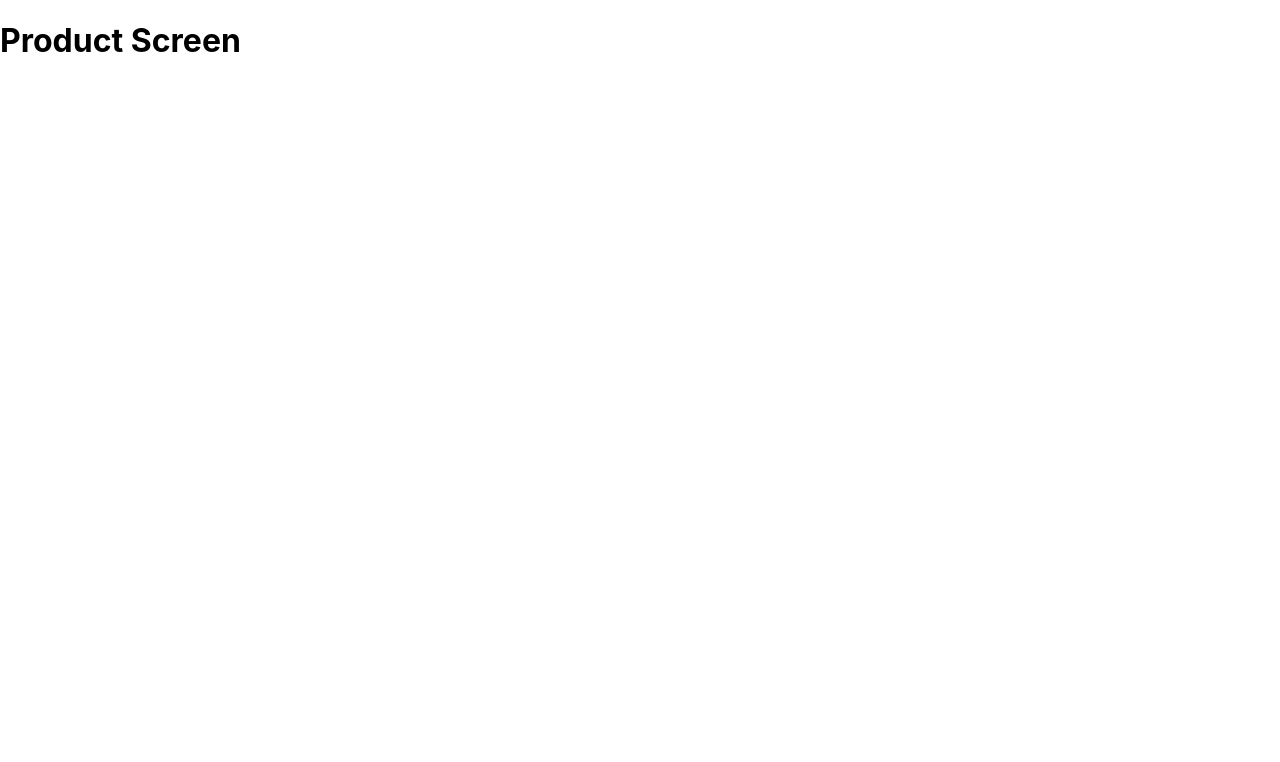
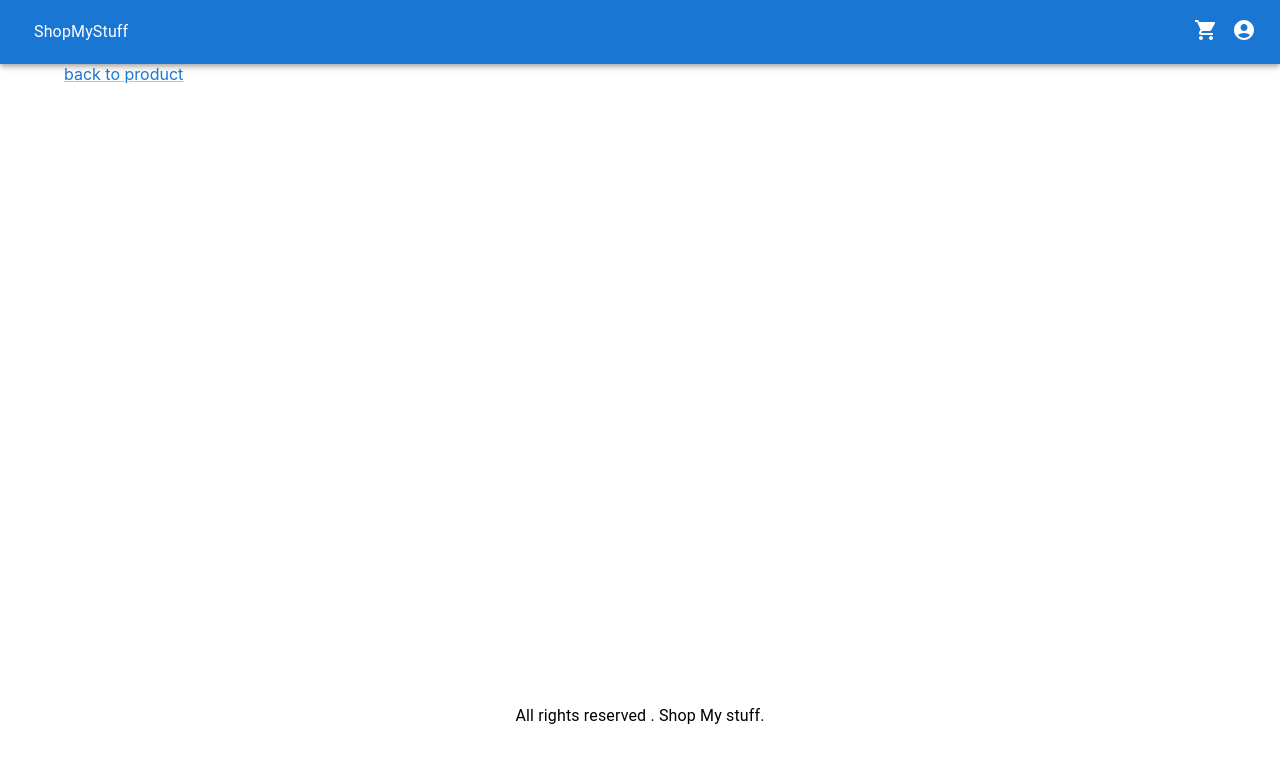
Before and after one commit to Akramobt/ShopMyStuffs, a Next.js app: page /product/JustLove-Shirt in a window 1280 px wide. Shown: the top 762 px of the page. Built offline with nearby package versions, Linux system fonts and the light colour scheme.

Commit message:
Adding slug Id

```diff
--- a/pages/product/[slug].js
+++ b/pages/product/[slug].js
@@ -1,9 +1,27 @@
-import React from 'react'
+import React from 'react';
+import NextLink from 'next/link';
+import { Link } from '@mui/material';
+import {useRouter} from 'next/router';
+import data from '../../utils/data';
+import Layout from '../../components/Layout';
 
 export default function ProductScreen() {
+ const router= useRouter();
+ const{slug}= router.query;
+ const product=data.product.find((a) => a.slug === slug);
+
+ if(!product){
+   return <div> Product not found</div>;
+ }
   return (
-    <div>
-        <h1>Product Screen</h1>
-    </div>
-  )
+    <Layout title = {product.name}>
+      <div>
+        <NextLink>
+          <Link>back to product</Link>
+        </NextLink>
+      </div>
+    </Layout>
+
+  );
+
 }
```
